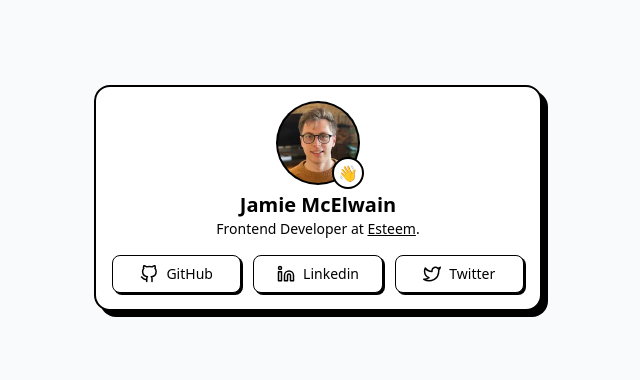
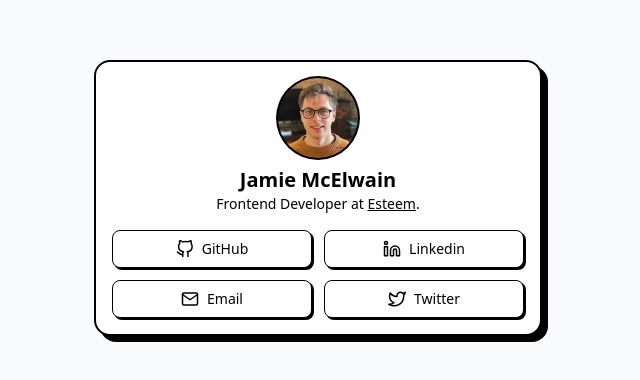
Before and after one commit to jgmcelwain/jmie.xyz, a Next.js app: page / in a window 1280 px wide. Shown: the part 162-542 px from the top of the page, without its empty margins (322-962 px from the left). Built offline with nearby package versions, Linux system fonts and the light colour scheme; a web font is replaced by a local one; what @rvxlab/tailwind-plugin-ios-full-height would draw is missing.

Commit message:
feat: button for email

```diff
--- a/components/Bio.server.tsx
+++ b/components/Bio.server.tsx
@@ -5,7 +5,9 @@ export default function Bio() {
     <section className='flex flex-col items-center justify-start w-full text-center text-black dark:text-green-400'>
       <ProfilePicture />
 
-      <h3 className='text-xl font-semibold'>Jamie McElwain</h3>
+      <h3 className='flex items-center justify-center space-x-2 text-xl font-semibold'>
+        <span>Jamie McElwain</span>
+      </h3>
 
       <p className='text-sm'>
         Frontend Developer at{' '}
--- a/components/ProfilePicture.server.tsx
+++ b/components/ProfilePicture.server.tsx
@@ -2,7 +2,7 @@ import Image from 'next/image';
 
 export default function ProfilePicture() {
   return (
-    <div className='relative w-20 h-20 mb-2 group'>
+    <div className='relative w-20 h-20 mb-2'>
       <Image
         src='/profile.webp'
         className='relative z-20 w-full h-full rounded-full'
@@ -12,18 +12,6 @@ export default function ProfilePicture() {
       />
 
       <div className='absolute top-0 left-0 z-10 w-full h-full transform scale-105 bg-black rounded-full dark:bg-green-400'></div>
-
-      <a
-        href='mailto:jmie@hey.com'
-        target='_blank'
-        rel='noreferrer'
-        className='group absolute bottom-0 right-0 z-30 flex items-center justify-center w-8 h-8 leading-none transform translate-x-1.5 translate-y-1.5 bg-white border-2 border-black rounded-full focus-ring dark:bg-black dark:border-green-400 hover:scale-105 origin-bottom-right transition-transform'
-        aria-label='Email Jamie'
-      >
-        <span aria-hidden className='group-hover:animate-wave'>
-          👋
-        </span>
-      </a>
     </div>
   );
 }
--- a/components/SocialLinks.server.tsx
+++ b/components/SocialLinks.server.tsx
@@ -1,5 +1,5 @@
 import { cloneElement } from 'react';
-import { GitHub, Linkedin, Twitter } from 'react-feather';
+import { GitHub, Linkedin, Mail, Twitter } from 'react-feather';
 
 const SOCIAL_LINKS = [
   {
@@ -15,6 +15,12 @@ const SOCIAL_LINKS = [
     icon: <Linkedin />,
   },
   {
+    key: 'email',
+    name: 'Email',
+    url: 'mailto:jmie@hey.com',
+    icon: <Mail />,
+  },
+  {
     key: 'twitter',
     name: 'Twitter',
     url: 'https://twitter.com/jgmcelwain',
@@ -24,7 +30,7 @@ const SOCIAL_LINKS = [
 
 export default function SocialLinks() {
   return (
-    <section className='grid grid-cols-1 gap-3 mt-4 sm:grid-cols-3'>
+    <section className='grid grid-cols-1 gap-3 mt-4 sm:grid-cols-2'>
       {SOCIAL_LINKS.map((socialLink) => (
         <div key={socialLink.key} className='relative w-full group'>
           <a
```
